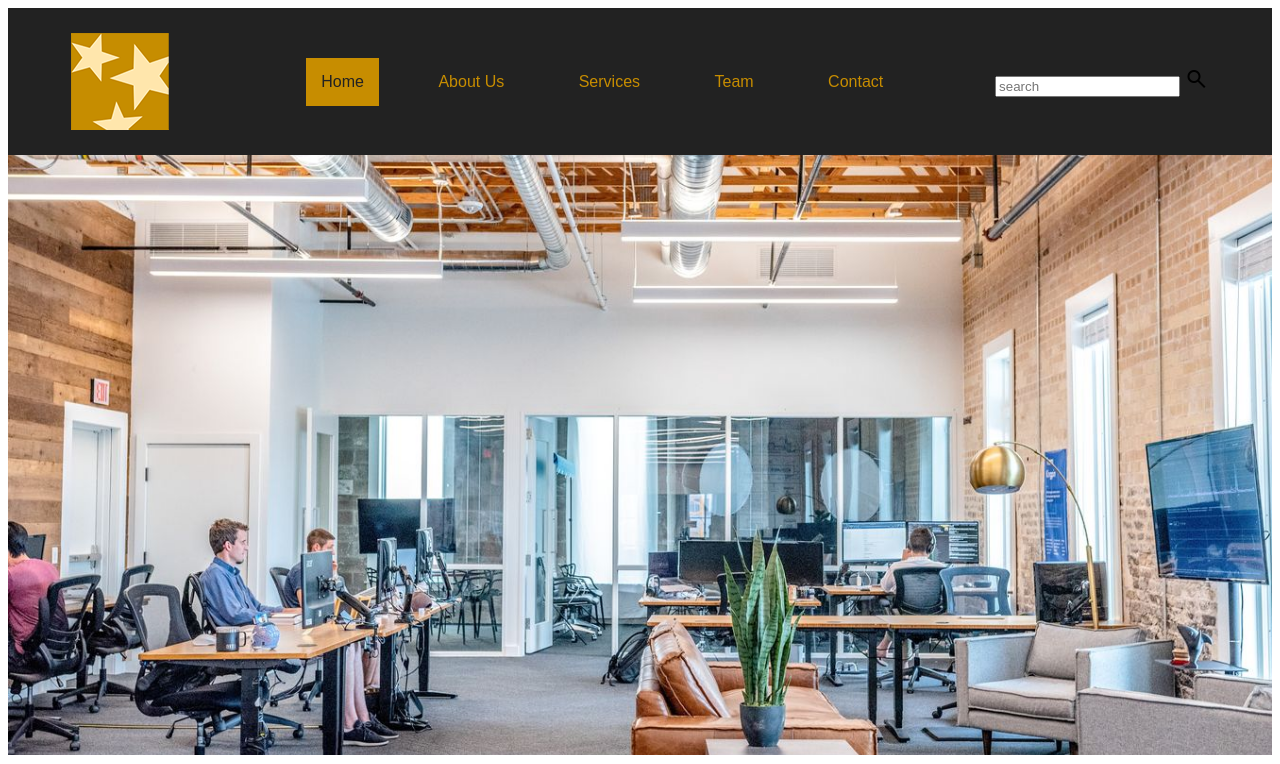
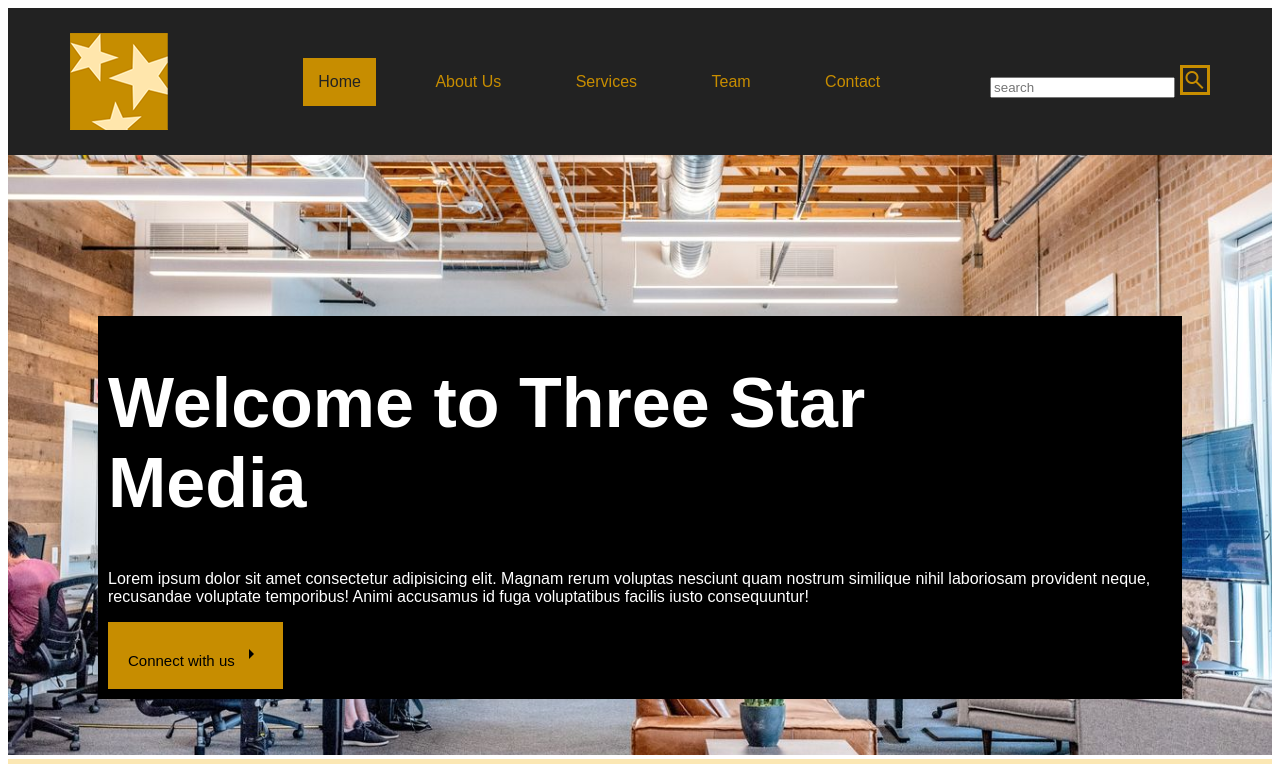
Before and after one commit to nhu-ly91/nhu-ly91.github.io, a plain HTML site: page final-project/index.html in a window 1280 px wide. Shown: the top 764 px of the page. Drawn offline with nearby package versions, Linux system fonts and the light colour scheme.

Commit message:
adds banner

```diff
--- a/final-project/css/style.css
+++ b/final-project/css/style.css
@@ -41,12 +41,43 @@ a:hover{
 .contact-page{
     color: rgb(199, 141, 0);
 }
+.search{
+    align-content: baseline;
+}
+#search-icon{
+    background-color: rgb(34, 34, 34);
+    color: rgb(199, 141, 0);
+    border: solid;
+    border-color: rgb(199, 141, 0);
+}
 
 /* Start for banner */
 #banner-img {
     width: 100%;
     height: 600px;
     object-fit: cover;
+}
+.container{
+    position: relative;
+}
+.text-block{
+    position: absolute;
+    background-color: black;
+    color: white;
+    left: 90px;
+    right: 90px;
+    bottom: 60px;
+    padding-left: 10px;
+    padding-bottom: 10px;
+}
+h1{
+    font-size: 70px;
+}
+.btn-connect{
+    background-color: rgb(199, 141, 0);
+    border-style: none;
+    padding: 20px;
+    font-size: 15px;
 }
 
 /* start for about */
--- a/final-project/index.html
+++ b/final-project/index.html
@@ -23,18 +23,19 @@
                     <li><a href="contact.html" class="contact-page">Contact</a></li>
                 </ul>
                 <div class="search">
-                    <input placeholder="search" type="text">
-                    <span class="material-symbols-outlined">
-                        search
+                    <input placeholder="search" type="text" id="search-box">
+                    <span class="material-symbols-outlined" id="search-icon">
+                    search
                     </span>
                 </div>
             </nav>
         </header>
+
         <main>
-            <div class="welcome">
-                <img class="container1" src="img/main-banner.jpg" alt="banner-img" id="banner-img">
-                <div class="child1">
-                    <h1>Welcome to Three Star Media</h1>
+            <div class="container">
+                <img src="img/main-banner.jpg" alt="banner-img" id="banner-img">
+                <div class="text-block">
+                    <h1>Welcome to Three Star<br>Media</h1>
                     <p>Lorem ipsum dolor sit amet consectetur adipisicing elit. Magnam rerum voluptas nesciunt quam
                         nostrum
                         similique nihil laboriosam provident neque, recusandae voluptate temporibus! Animi
```
